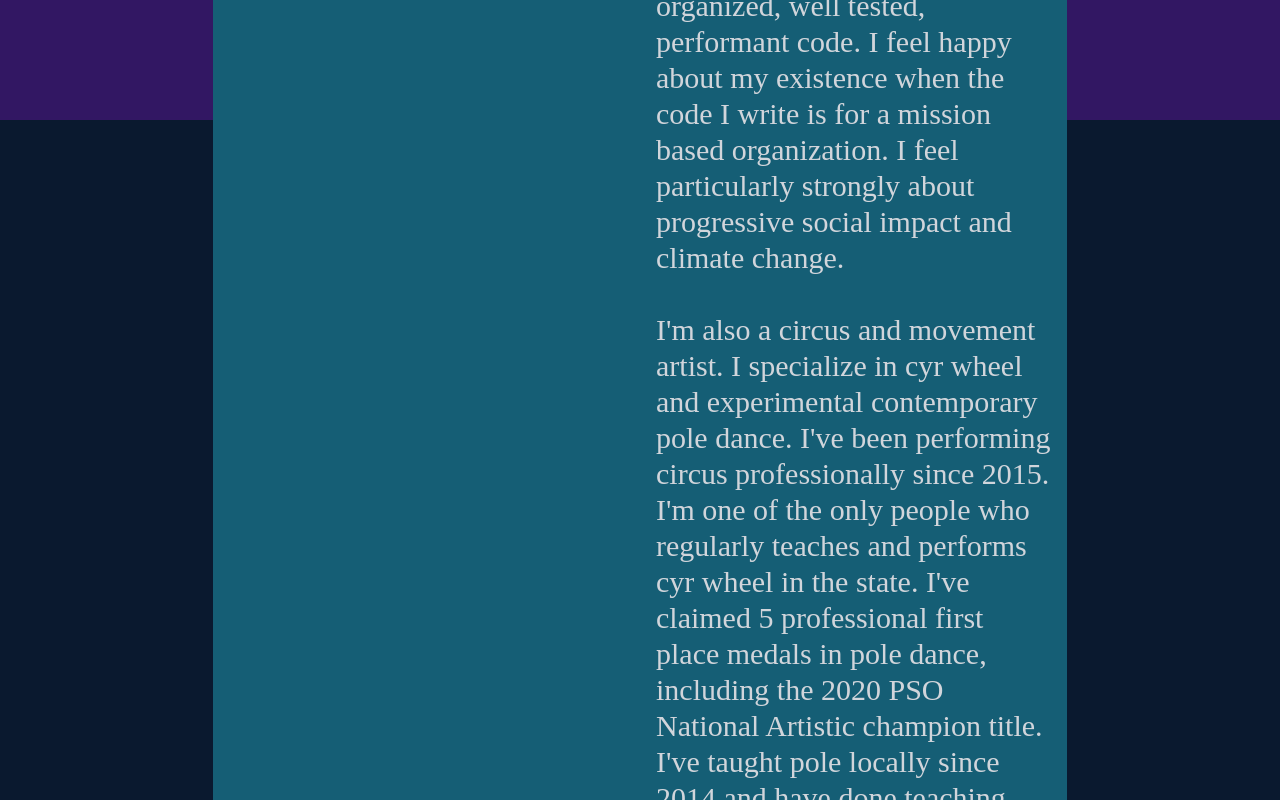
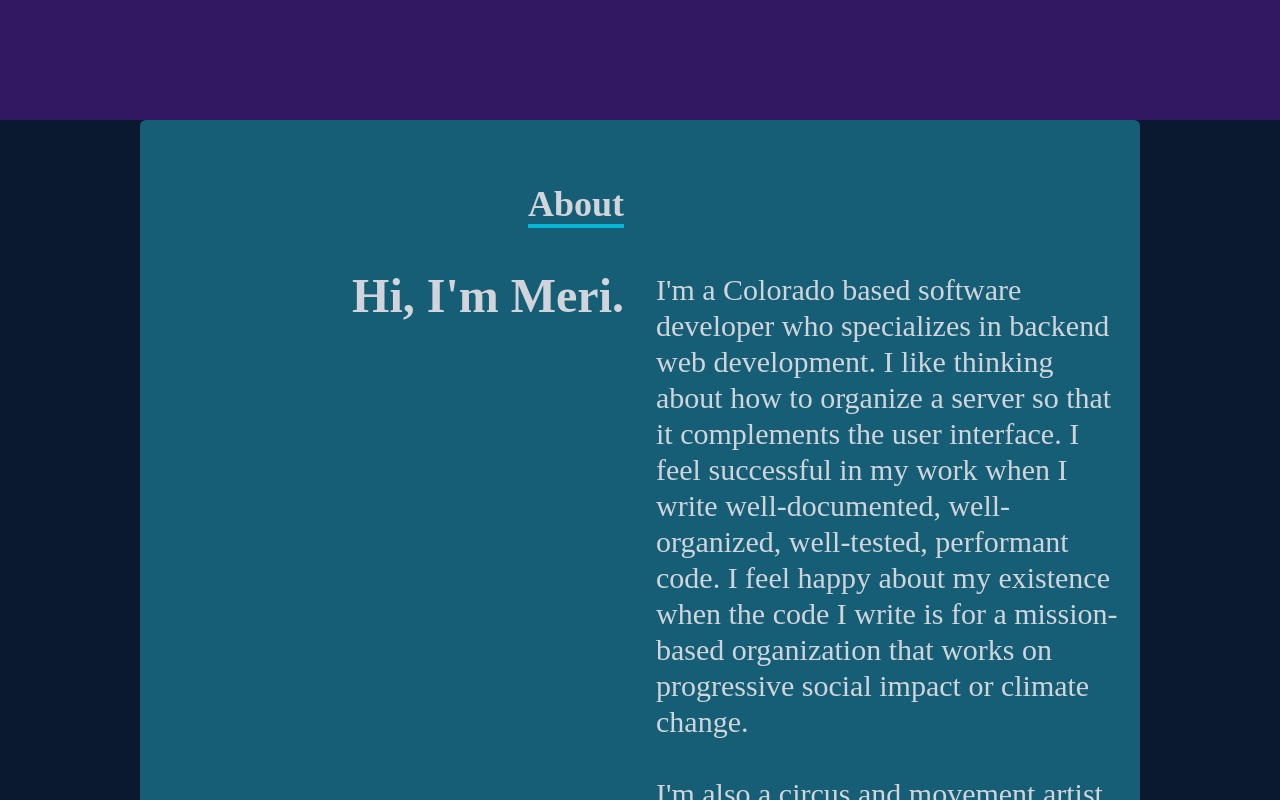
Before and after one commit to meri-b/portfolio, a React (Create React App) app: page / in a window 1280 px wide. Shown: the part 680-1480 px from the top of the page. Built offline with nearby package versions, Linux system fonts and the light colour scheme.

Commit message:
Better flex on about page

```diff
--- a/src/components/About.jsx
+++ b/src/components/About.jsx
@@ -5,40 +5,40 @@ const About = () => {
     <div
       name="about"
       id="about"
-      className="w-full h-screen bg-[#0a192f] text-gray-300"
+      className="w-full min-h-screen bg-[#0a192f] text-gray-300"
     >
       <div className="flex flex-col justify-center items-center w-full h-full">
-        <div className=" py-16 rounded-md bg-cyan-800 flex flex-col justify-center items-center w-4/6">
-          <div className="max-w-[1000px] w-full grid grid-cols-2 gap-8 mb-4">
-            <div className="sm:text-right pb-8 pl-4">
+        <div className="py-16 rounded-md bg-cyan-800 flex flex-col justify-center items-center w-full max-w-[1000px] px-4">
+          <div className="w-full grid grid-cols-1 sm:grid-cols-2 gap-8 mb-4">
+            <div className="sm:text-right pb-8">
               <p className="text-4xl font-bold inline border-b-4 border-cyan-500">
                 About
               </p>
             </div>
             <div></div>
           </div>
-          <div className="max-w-[1000px] w-full grid sm:grid-cols-2 gap-8 px-4">
-            <div className="sm:text-right text-5xl font-bold">
+          <div className="w-full grid grid-cols-1 sm:grid-cols-2 gap-8">
+            <div className="sm:text-right text-3xl sm:text-5xl font-bold">
               <p>Hi, I'm Meri.</p>
             </div>
-            <div className="sm:text-left text-3xl">
+            <div className="text-left text-lg sm:text-3xl">
               <p>
                 I'm a Colorado based software developer who specializes in
                 backend web development. I like thinking about how to organize a
-                server so that it compliments the user interface. I feel
-                successful in my work when I write well documented, well
-                organized, well tested, performant code. I feel happy about my
-                existence when the code I write is for a mission based
-                organization. I feel particularly strongly about progressive
-                social impact and climate change.
+                server so that it complements the user interface. I feel
+                successful in my work when I write well-documented,
+                well-organized, well-tested, performant code. I feel happy about
+                my existence when the code I write is for a mission-based
+                organization that works on progressive social impact or climate
+                change.
               </p>
               <br />
               <p>
                 I'm also a circus and movement artist. I specialize in cyr wheel
                 and experimental contemporary pole dance. I've been performing
                 circus professionally since 2015. I'm one of the only people who
-                regularly teaches and performs cyr wheel in the state. I've
-                claimed 5 professional first place medals in pole dance,
+                regularly teaches and performs cyr wheel in Colorado. I've
+                claimed 5 professional first-place medals in pole dance,
                 including the 2020 PSO National Artistic champion title. I've
                 taught pole locally since 2014 and have done teaching
                 residencies in San Francisco CA, Portland OR, Raleigh NC, Paris
@@ -49,7 +49,7 @@ const About = () => {
               <br />
               <p>
                 Finally, I'm a human being. I like to roller skate, garden,
-                read, paint, wood carve, play video games, watch reality tv,
+                read, paint, wood carve, play video games, watch reality TV,
                 take long walks with my dog, eat food, and take naps. Having
                 balance in my life is very important to me.
               </p>
@@ -60,4 +60,5 @@ const About = () => {
     </div>
   );
 };
+
 export default About;
```
